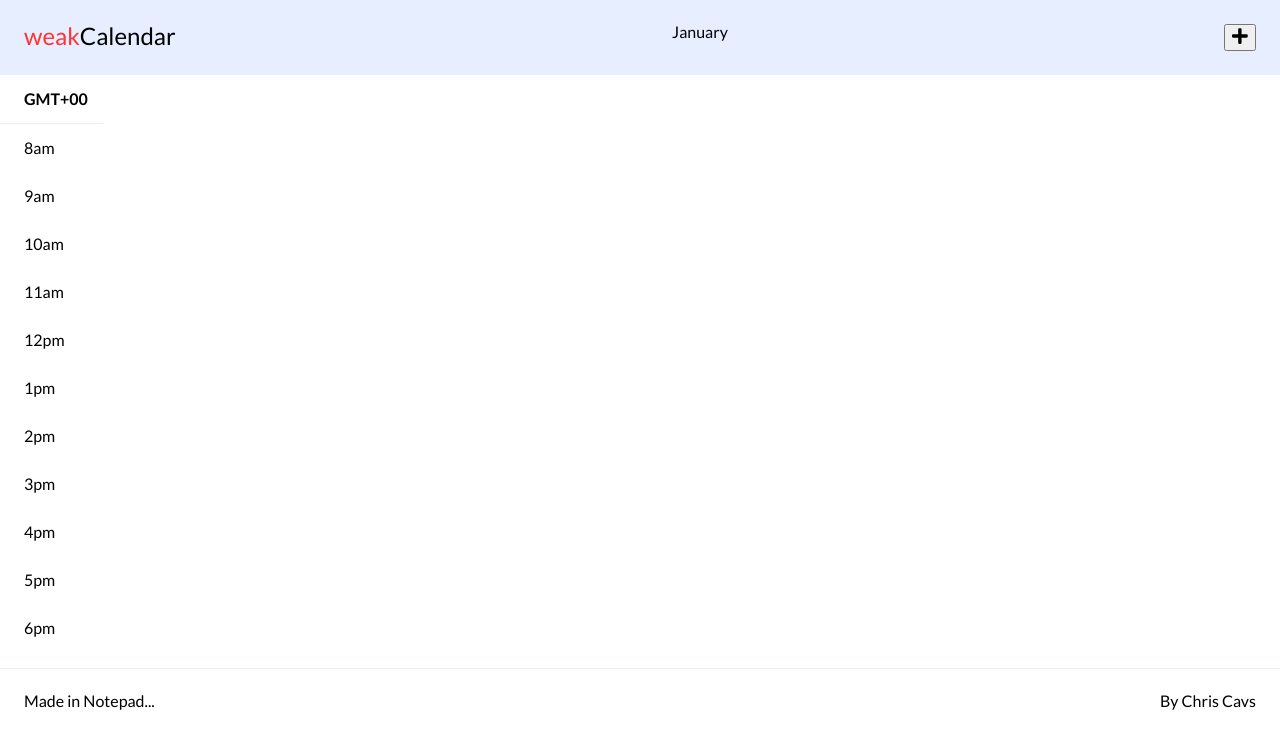
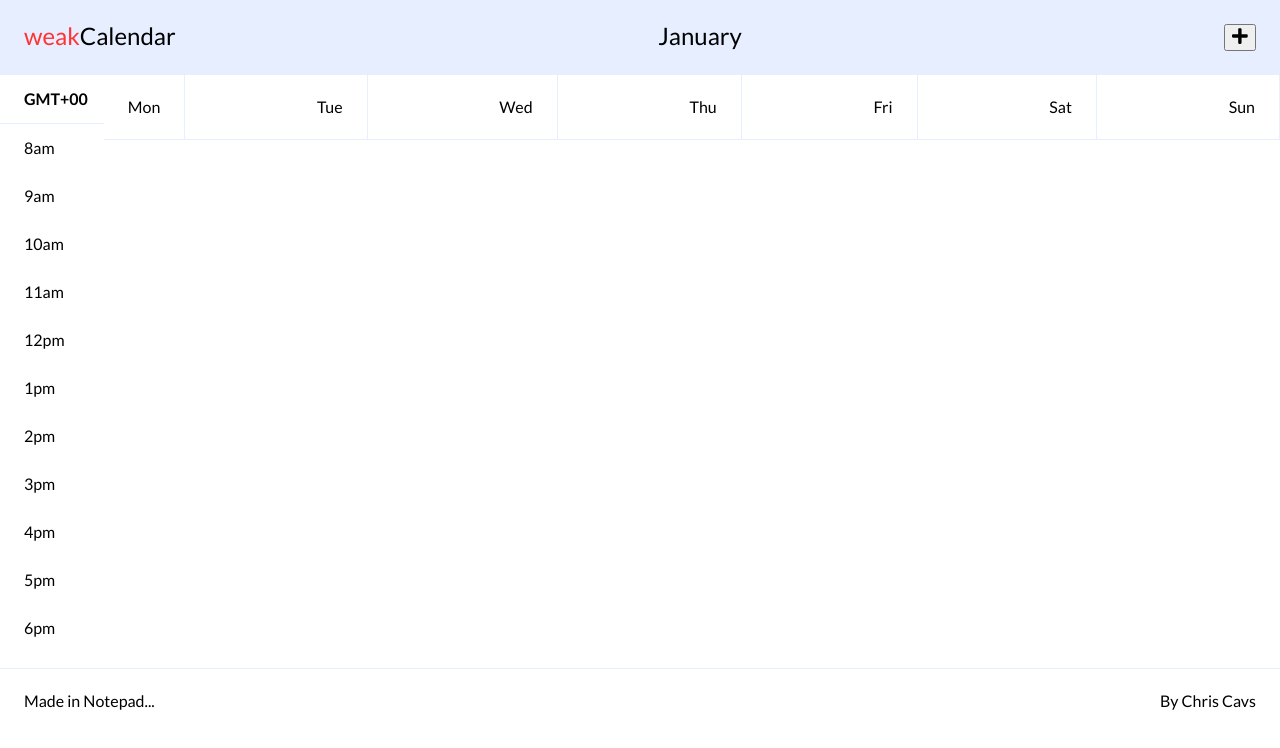
Before and after one commit to ChrisCavs/weakCalendar, a plain HTML site: page index.html in a window 1280 px wide. Drawn offline with nearby package versions, Linux system fonts and the light colour scheme.

Commit message:
wokring on week

```diff
--- a/index.html
+++ b/index.html
@@ -35,6 +35,13 @@
 
       <div class="rightside">
         <div class="rightside-dates">
+          <div class="date Mon">Mon <span></span></div>
+          <div class="date Tue">Tue <span></span></div>
+          <div class="date Wed">Wed <span></span></div>
+          <div class="date Thu">Thu <span></span></div>
+          <div class="date Fri">Fri <span></span></div>
+          <div class="date Sat">Sat <span></span></div>
+          <div class="date Sun">Sun <span></span></div>
         </div>
         <div class="rightside-content">
         </div>
--- a/resources/css/style.css
+++ b/resources/css/style.css
@@ -10,15 +10,14 @@ header {
   display: flex;
   justify-content: space-between;
 
+  font-size: 24px;
+
   padding: 24px;
 
   background-color: #e6eeff;
 }
 header span {
   color: #ff3333;
-}
-.header-title {
-  font-size: 24px;
 }
 .header-add {
   font-size: 18px;
@@ -41,7 +40,23 @@ header span {
 }
 
 /*=====RIGHTSIDE=====*/
+.rightside {
+  display: flex;
+  flex-direction: column;
 
+  width: 100%;
+}
+.rightside-dates {
+  display: flex;
+  justify-content: space-between;
+
+  border-bottom: 1px solid #e6eeff;
+}
+.date {
+  padding: 24px;
+
+  border-right: 1px solid #e6eeff;
+}
 
 /*=====FOOTER=====*/
 footer {
--- a/resources/js/weakCalendar.js
+++ b/resources/js/weakCalendar.js
@@ -7,6 +7,9 @@ setup = function () {
   let yyyy = today.getFullYear();
 
   let monthArray = ['January', 'February', 'March', 'April', 'May', 'June', 'July', 'August', 'September', 'October', 'November', 'December'];
+  let weekArray = ['Mon', 'Tue', 'Wed', 'Thu', 'Fri', 'Sat', 'Sun'];
+
+  console.log(today);
 
   //add current month to top of page
   let dateMonth = monthArray[mm];
@@ -20,6 +23,13 @@ setup = function () {
 
   //add timezone to leftside startStop
   $(".leftside-timezone").text(timeZone);
+
+  //place current day in week, highlight that day
+  let currentDay = splitDate[0];
+  console.log(currentDay);
+  currentDayTag = "." + currentDay;
+  $(currentDayTag).style('color', '#e6eeff');
+
 }
 
 
```
